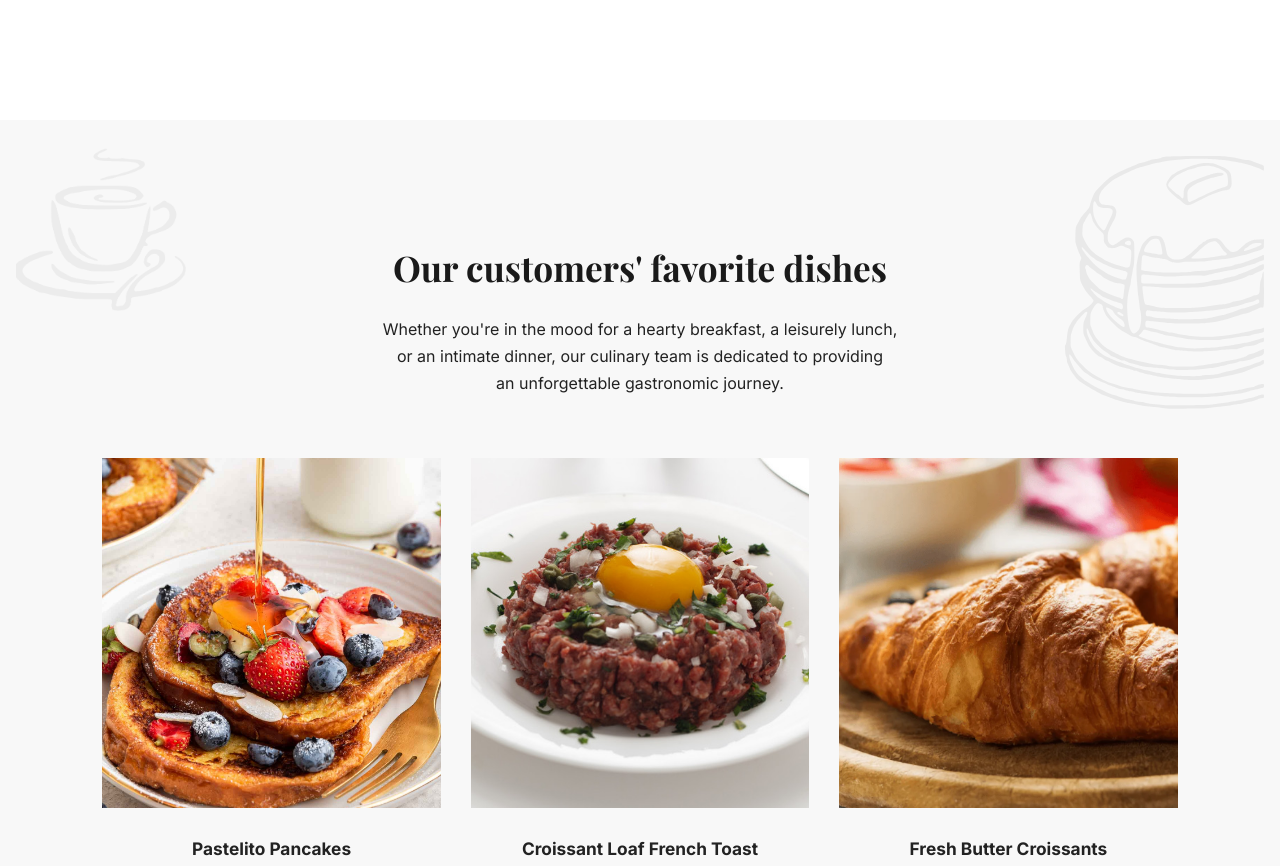
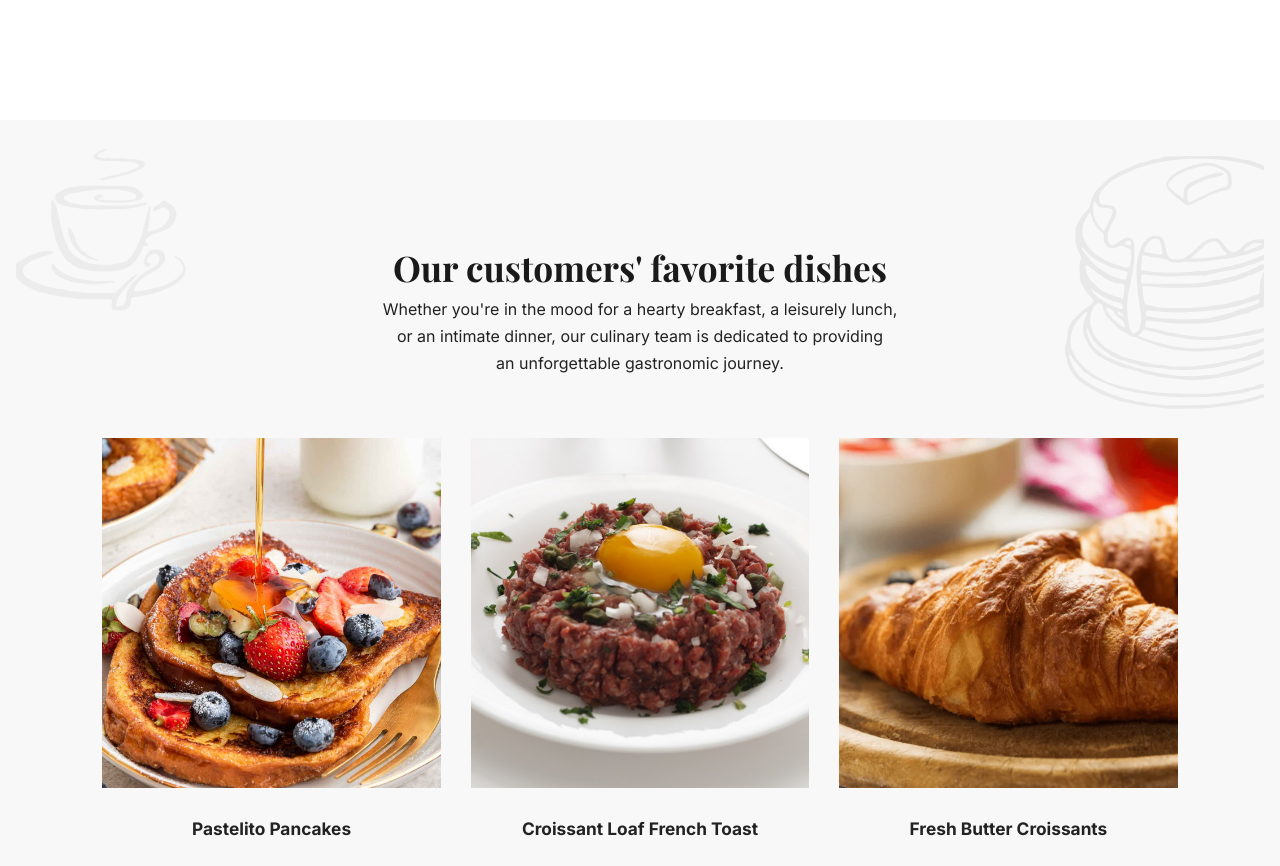
Before and after one commit to cyaaam07/bakery, a plain HTML site: page index.html in a window 1280 px wide. Shown: the part 3140-4006 px from the top of the page. Drawn offline with nearby package versions, Linux system fonts and the light colour scheme.

Commit message:
WIP: css wijzigingen tijdelijk commit

```diff
--- a/css/base.css
+++ b/css/base.css
@@ -1,3 +1,6 @@
+:root {
+  --main-text: #1a1a1a;
+}
 :root {
   --yellow: #d4af37;
   --dark-green: #213533;
@@ -13,7 +16,7 @@
 
 body {
   font-family: 'Georgia', serif;
-  color: #1a1a1a;
+  color: var(--main-text);
   line-height: 1.6;
   background: #fff;
   overflow-x: hidden;
--- a/css/dishes.css
+++ b/css/dishes.css
@@ -4,7 +4,7 @@
   background: var(--light-gray);
 }
 
-.dishes h2 {
+ .dishes-heading {
   font-size: 3rem;
   margin-bottom: 20px;
   font-weight: 300;
```
